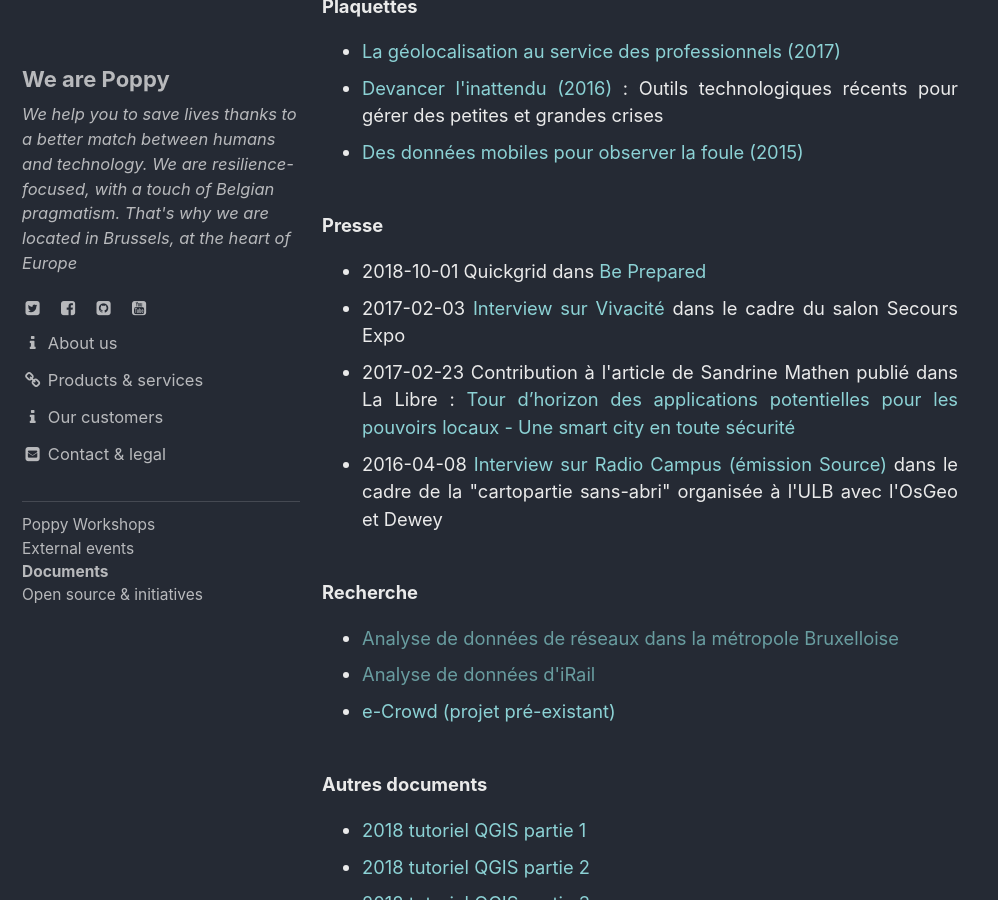
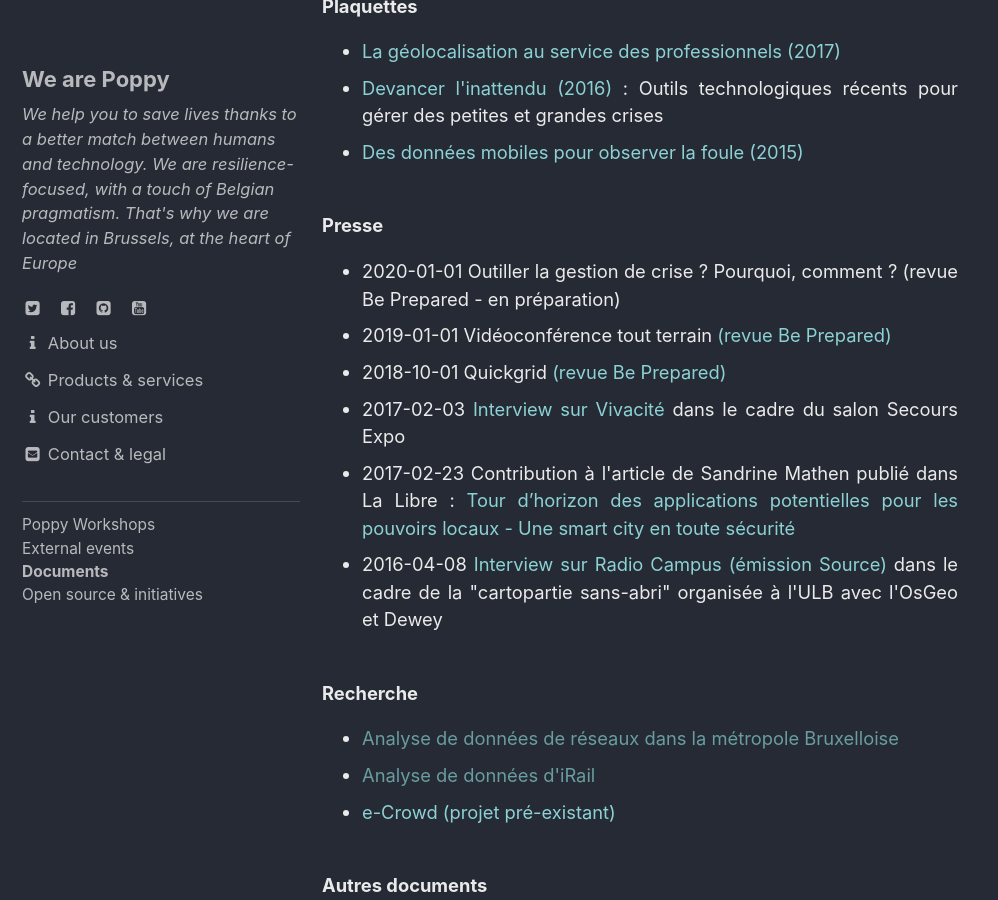
Before and after one commit to ccloquet/ccloquet.github.io, a Jekyll site: the page built from _pages/presas.html, in a window 1280 px wide and 900 px high, scrolled down 833 px. Shown: the whole window, without its empty margins (0-998 px from the left). Built offline with Jekyll 4.4.1, drawn with Linux system fonts in a browser that asks for light colours; cached includes are drawn as plain includes.

Commit message:
Update presas.html

```diff
--- a/_pages/presas.html
+++ b/_pages/presas.html
@@ -29,7 +29,9 @@ permalink: /presas/
 <br>
 <b>Presse</b>
 <ul>
-<li>2018-10-01 Quickgrid dans <a href='https://www.diekeure.be/fr-be/professional/9163/be-prepared-nr-3-2018-tijdschrift-voor-noodplanning-en-crisisbeheer-be-prepared-n-3-2018-revue-de-planification-durgence-et-de-gestion-de-crise'>Be Prepared</a></li>
+<li>2020-01-01 Outiller la gestion de crise ? Pourquoi, comment ? (revue Be Prepared - en préparation)</li>
+<li>2019-01-01 Vidéoconférence tout terrain <a href='https://www.diekeure.be/fr-be/professional/9290/be-prepared-nr-1-2019-tijdschrift-voor-noodplanning-en-crisisbeheer-be-prepared-n-1-2019-revue-de-planification-durgence-et-de-gestion-de-crise'>(revue Be Prepared)</a> </li>
+<li>2018-10-01 Quickgrid <a href='https://www.diekeure.be/fr-be/professional/9163/be-prepared-nr-3-2018-tijdschrift-voor-noodplanning-en-crisisbeheer-be-prepared-n-3-2018-revue-de-planification-durgence-et-de-gestion-de-crise'>(revue Be Prepared)</a></li>
 <li>2017-02-03 <a href='https://docs.my-poppy.eu/Journal de 7h30 vendredi 0302.mp3'>Interview sur Vivacité</a> dans le cadre du salon Secours Expo</li>
 <li>2017-02-23 Contribution à l'article de Sandrine Mathen publié dans La Libre : <a href='https://www.lalibre.be/economie/digital/tour-d-horizon-des-applications-potentielles-pour-les-pouvoirs-locaux-une-smart-city-en-toute-securite-58a455cecd702bc31933b308'>Tour d’horizon des applications potentielles pour les pouvoirs locaux - Une smart city en toute sécurité</a></li>
 <li>2016-04-08 <a href='https://docs.my-poppy.eu/20160408-Source-RCampus-cartopartie_sans_abri.ogg'>Interview sur Radio Campus (émission Source)</a> dans le cadre de la "cartopartie sans-abri" organisée à l'ULB avec l'OsGeo et Dewey</li>
```
